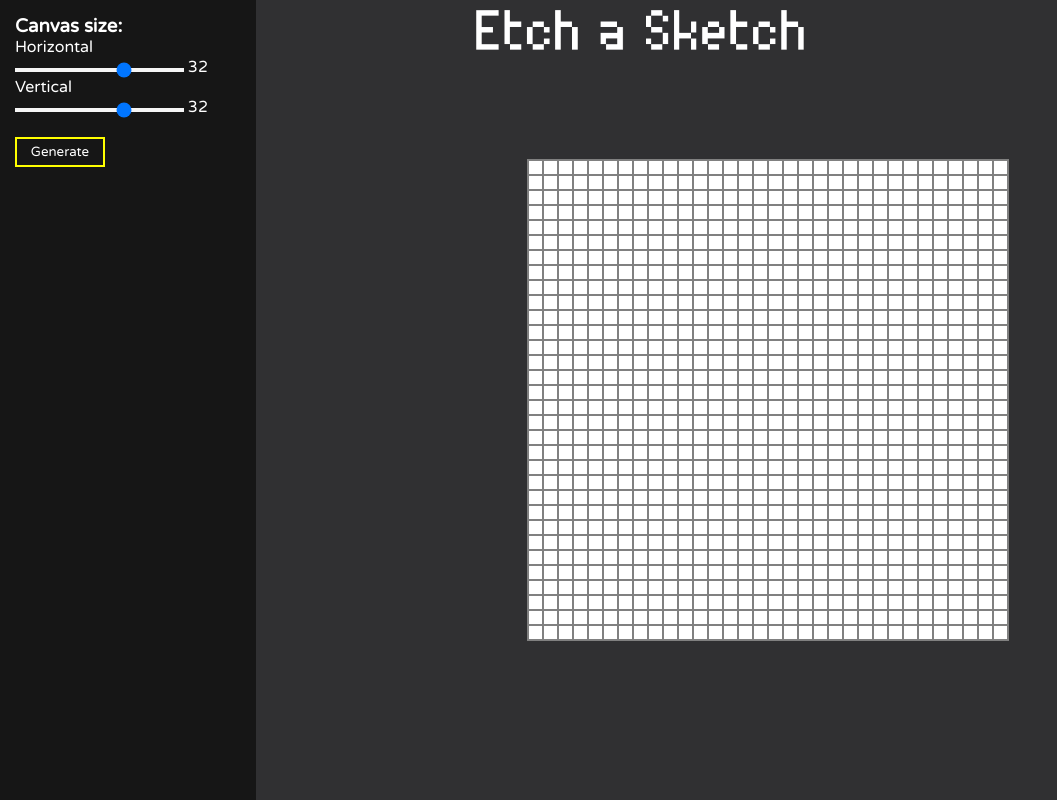
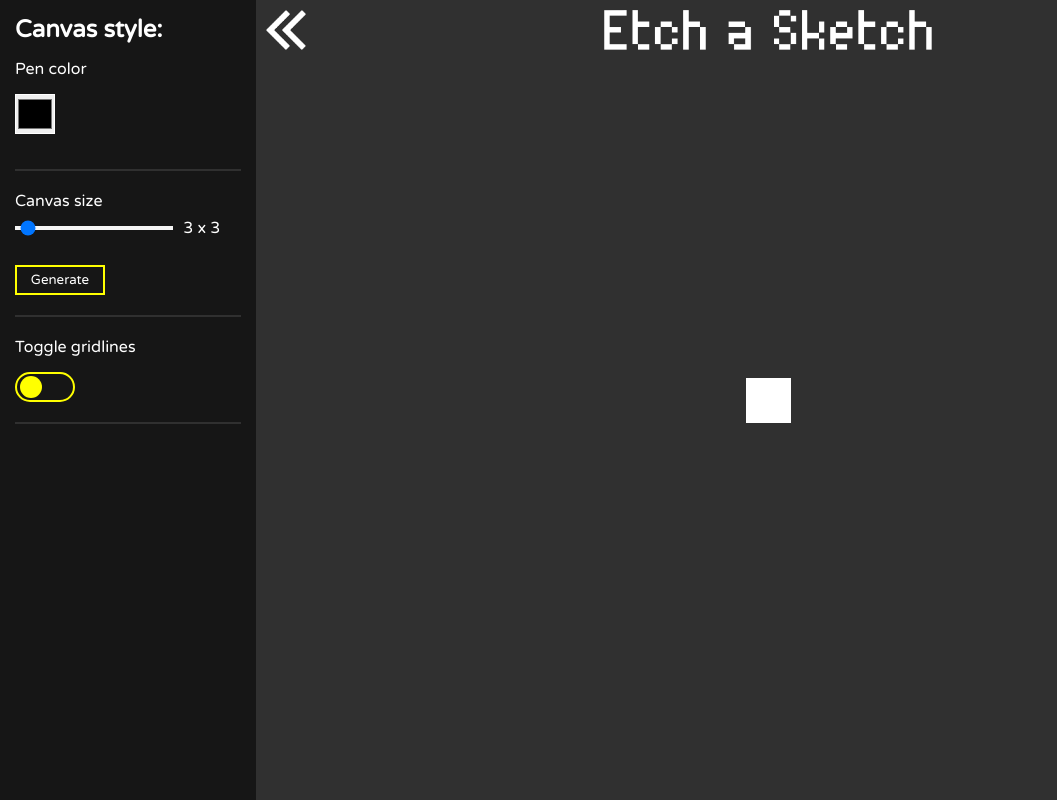
Before and after one commit to gabPetti/Etch-a-sketch, a plain HTML site: page index.html in a window 1280 px wide. Shown: the whole page, without its empty margins (0-1057 px from the left). Drawn offline with Linux system fonts and the light colour scheme.

Commit message:
Style index.html and add features
Add toggle button to activate/deactivate gridlines and add aside close/open toggle button

```diff
--- a/index.html
+++ b/index.html
@@ -14,25 +14,43 @@
 <body>
     <header>
         <nav>
+            <img src="./images/header-arrow.png" alt="close-open aside" id="close-aside" onclick="toggleAside()">
             <img src="./images/etch-a-sketch-logo.png" alt="logo" id="logo">
         </nav>
     </header>
     <div id="content">
         <article>
             <aside>
-                <section>
-                    <h3>Canvas size:</h3>
+                <h2>Canvas style:</h2>
 
-                    <p>Horizontal</p>
-                    <input type="range" id="canvas-x" name="canvas-x" value="32" min="1" max="48">
-                    <label for="canvas-x" id="x-value"></label>
+                <section class="paint-color">
+                    <p>Pen color</p>
+                    <input type="color" class="color" oninput="changePenColor()">
+                </section>
 
-                    <p>Vertical</p>
-                    <input type="range" id="canvas-y" name="canvas-y" value="32" min="1" max="48" oninput="SliderValue">
-                    <label for="canvas-x" id="y-value"></label><br><br>
+                <hr>
+
+                <section class="canvas-size">
+                    <p>Canvas size</p>
+                    <div>
+                        <input type="range" class="range" id="canvas-size" name="canvas-size" value="3" min="1" max="64">
+                        <label for="canvas-size" id="size-value"></label>
+                    </div>
 
                     <button onclick="canvasSize()">Generate</button>
                 </section>
+
+                <hr>
+
+                <section class="toggle-gridlines">
+                    <p>Toggle gridlines</p>
+
+                    <div class="toggle" onclick="toggleGridlines()">
+                        <div class="toggle-thumb"></div>
+                    </div>
+                </section>
+
+                <hr>
             </aside>
         </article>
 
--- a/script.js
+++ b/script.js
@@ -1,32 +1,49 @@
+var slider = document.getElementById("canvas-size");
+var sliderOutput = document.getElementById("size-value");
+sliderOutput.innerHTML = slider.value + ' x ' + slider.value;
+
+slider.oninput = function() {
+    sliderOutput.innerHTML = this.value + ' x ' + this.value;
+}
+
 function canvasSize() {
-    canvas = document.getElementById('canvas');
+    var canvas = document.getElementById('canvas');
     canvas.innerHTML = "";
-    canvasX = parseInt(document.querySelector("#canvas-x").value);
-    canvasY = parseInt(document.querySelector("#canvas-y").value);
 
-    num = canvasX * canvasY;
-
+    var canvasSize = parseInt(document.querySelector("#canvas-size").value);
+    var num = canvasSize * canvasSize;
     for (let i = 0; i < num; i++) {
-        canvas.innerHTML = canvas.innerHTML + "<div></div>";
+        canvas.innerHTML = canvas.innerHTML + '<div onmouseover="coloring(this)"></div>';
     }
 
-    canvasGridTemplateText = " 15px".repeat(canvasX);
-    canvas.style.cssText = 'grid-template-columns:' + canvasGridTemplateText + ';';
+    canvas.style.cssText = 'width: ' + (canvasSize * 15).toString() + 'px;';
 }
 
 canvasSize();
 
-var sliderX = document.getElementById("canvas-x");
-var sliderY = document.getElementById("canvas-y");
-var outputX = document.getElementById("x-value");
-var outputY = document.getElementById("y-value");
-outputX.innerHTML = sliderX.value;
-outputY.innerHTML = sliderY.value
-
-sliderX.oninput = function() {
-    outputX.innerHTML = this.value;
+function coloring(event) {
+    event.style.backgroundColor = document.querySelector(".color").value;
 }
 
-sliderY.oninput = function() {
-    outputY.innerHTML = this.value;
+function changePenColor() {
+    pen = document.querySelector(".color").value;
 }
+
+function toggleGridlines() {
+    var toggle = document.querySelector(".toggle");
+    var gridlines = document.getElementById("canvas");
+    toggle.classList.toggle("on");
+    gridlines.classList.toggle("on");
+}
+
+function toggleAside() {
+    var aside = document.querySelector("aside");
+    var navbar = document.querySelector("nav")
+    var main = document.querySelector("main");
+    var closeAside = document.getElementById("close-aside");
+
+    aside.classList.toggle("on");
+    closeAside.classList.toggle("on");
+    main.classList.toggle("on");
+    navbar.classList.toggle("on");
+}
--- a/style.css
+++ b/style.css
@@ -7,42 +7,94 @@
     color: white;
 }
 
+body {
+    position: relative;
+    width: 100vw;
+    height: 100vh;
+    overflow: hidden;
+}
+
 nav {
-    width: 100vw;
+    width: 80vw;
     height: 60px;
 
     display: flex;
-    align-items: center;
+    flex-direction: column;
     justify-content: center;
 
     position: absolute;
     top: 0;
-    left: 0;
+    right: 0;
+    z-index: 2;
 
     background-color: transparent;
-    pointer-events: none;
+    transition: 0.5s;
+}
+
+nav.on {
+    width: 100vw;
 }
 
 nav #logo {
+    align-self: center;
     height: 40px;
 }
 
-#content {
-    display: flex;
+nav #close-aside {
+    align-self: flex-start;
+    margin-left: 10px;
+    margin-bottom: -40px;
+    height: 40px;
+    cursor: pointer;
 }
+
+nav #close-aside.on {
+    rotate: 180deg;
+}
+
+/* Aside */
 
 aside {
     width: 20vw;
     height: 100vh;
 
-    padding: 15px 0 0 15px;
+    position: absolute;
+    top: 0;
+    left: 0;
+    padding: 15px;
     background-color: #161616;
 }
 
-button {
+aside.on {
+    animation: asideMove 0.5s forwards;
+}
+
+@keyframes asideMove {
+    from {left: 0}
+    to {left: -20vw}
+}
+
+aside hr {
+    margin: 20px 0;
+    border: 1px solid #303030;
+}
+
+aside h2 {
+    margin-bottom: 15px;
+}
+
+aside .color {
+    width: 40px;
+    height: 40px;
+    margin: 15px 0;
+    border: 1px solid white;
+}
+
+aside button {
     width: 90px;
     height: 30px;
 
+    margin-top: 20px;
     border: 2px solid yellow;
     /* border-radius: 15px; */
 
@@ -51,20 +103,21 @@ button {
     transition: 0.1s;
 }
 
-button:hover {
+aside button:hover {
     border: 2px solid #808000;
 }
 
-aside input {
+aside .range {
     width: 70%;
     height: 4px;
-    outline: none;
+
+    margin: 15px 10px 15px 0;
     appearance: none;
     background: whitesmoke;
 }
 
-aside input::-webkit-slider-thumb,
-aside input::-moz-range-thumb {
+aside .range::-webkit-slider-thumb,
+aside .range::-moz-range-thumb {
     appearance: none;
     width: 15px;
     height: 15px;
@@ -75,31 +128,81 @@ aside input::-moz-range-thumb {
     background-color: #161616;
 }
 
+aside .canvas-size > div {
+    display: flex;
+    align-items: center;
+}
+
+aside .toggle {
+    width: 60px;
+    height: 30px;
+
+    display: flex;
+    align-items: center;
+
+    margin: 15px 0;
+    border: 2px solid yellow;
+    border-radius: 15px;
+    cursor: pointer;
+    transition: 0.3s;
+}
+
+aside .toggle-thumb {
+    width: 22px;
+    height: 22px;
+
+    margin: 0 3px;
+    border-radius: 12px;
+
+    background-color: yellow;
+    transition: 0.3s;
+}
+
+aside .toggle.on {
+    background-color: #828282;
+}
+
+aside .toggle.on .toggle-thumb {
+    margin-left: 32px;
+}
+
+/* Main */
+
 main {
     width: 80vw;
     height: 100vh;
+    position: absolute;
+    top: 0;
+    right: 0;
 
+    line-height: 0;
     display: flex;
     align-items: center;
     justify-content: center;
 
-    background-color: #303032;
+    background-color: #303030;
+    transition: 0.5s;
+}
+
+main.on {
+    width: 100vw;
 }
 
 main #canvas {
-    display: grid;
-    border: 1px solid gray;
-
-    background-color: #303032;
+    background-color: #303030;
 }
 
 main #canvas div {
     width: 15px;
     height: 15px;
-    border: 1px solid gray;
+    display: inline-block;
     background-color: white;
 }
 
-main #canvas div:hover {
+main #canvas.on div {
+    border: 1px solid gray;
+}
+
+main #canvas div.active {
     background-color: black;
 }
```
Also changed, not shown: images/header-arrow.png (added).
